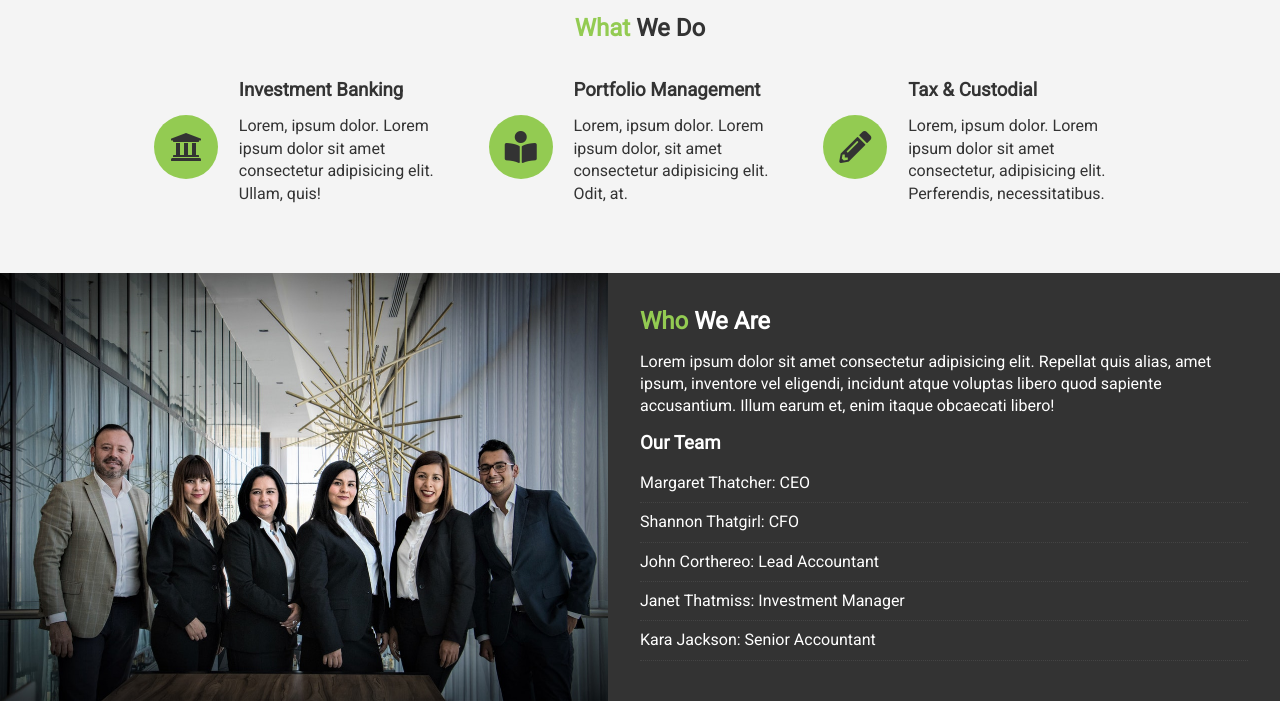
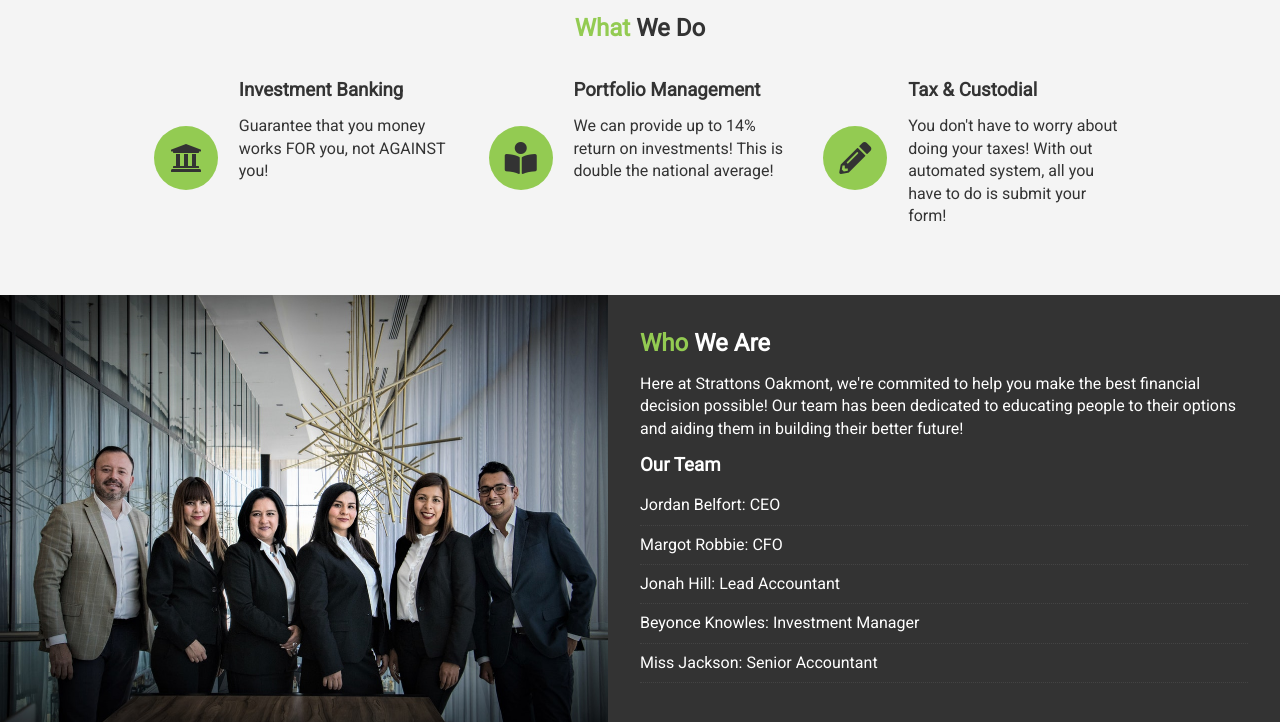
Before and after one commit to Sn-Tran/EdgeLedger_Financial, a plain HTML site: page index.html in a window 1280 px wide. Shown: the part 878-1600 px from the top of the page. Drawn offline with nearby package versions, Linux system fonts and the light colour scheme; some packages are replaced by stand-ins of ours.

Commit message:
Update index.html

```diff
--- a/index.html
+++ b/index.html
@@ -48,21 +48,21 @@
                     <i class="fas fa-university fa-2x"></i>
                     <div>
                         <h3>Investment Banking</h3>
-                        <p>Lorem, ipsum dolor. Lorem ipsum dolor sit amet consectetur adipisicing elit. Ullam, quis!</p>
+                        <p>Guarantee that you money works FOR you, not AGAINST you!</p>
                     </div>
                 </div>
                 <div class="item">
                         <i class="fas fa-book-reader fa-2x"></i>
                         <div>
                             <h3>Portfolio Management</h3>
-                            <p>Lorem, ipsum dolor. Lorem ipsum dolor, sit amet consectetur adipisicing elit. Odit, at.</p>
+                            <p> We can provide up to 14% return on investments! This is double the national average! </p>
                         </div>
                 </div>
                 <div class="item">
                         <i class="fas fa-pencil-alt fa-2x"></i>
                         <div>
                             <h3>Tax & Custodial</h3>
-                            <p>Lorem, ipsum dolor. Lorem ipsum dolor sit amet consectetur, adipisicing elit. Perferendis, necessitatibus.</p>
+                            <p>You don't have to worry about doing your taxes! With out automated system, all you have to do is submit your form!</p>
                         </div>
                 </div>
             </div>
@@ -76,14 +76,14 @@
             <h2 class="m-heading"><span class="text-primary">
                 Who
             </span> We Are</h2>
-            <p>Lorem ipsum dolor sit amet consectetur adipisicing elit. Repellat quis alias, amet ipsum, inventore vel eligendi, incidunt atque voluptas libero quod sapiente accusantium. Illum earum et, enim itaque obcaecati libero!</p>
+            <p>Here at Strattons Oakmont, we're commited to help you make the best financial decision possible! Our team has been dedicated to educating people to their options and aiding them in building their better future!</p>
             <h3>Our Team</h3>
             <ul class="list">
-                <li>Margaret Thatcher: CEO</li>
-                <li>Shannon Thatgirl: CFO</li>
-                <li>John Corthereo: Lead Accountant</li>
-                <li>Janet Thatmiss: Investment Manager</li>
-                <li>Kara Jackson: Senior Accountant</li>
+                <li>Jordan Belfort: CEO</li>
+                <li>Margot Robbie: CFO</li>
+                <li>Jonah Hill: Lead Accountant</li>
+                <li>Beyonce Knowles: Investment Manager</li>
+                <li>Miss Jackson: Senior Accountant</li>
             </ul>
         </div>
     </section>
```
